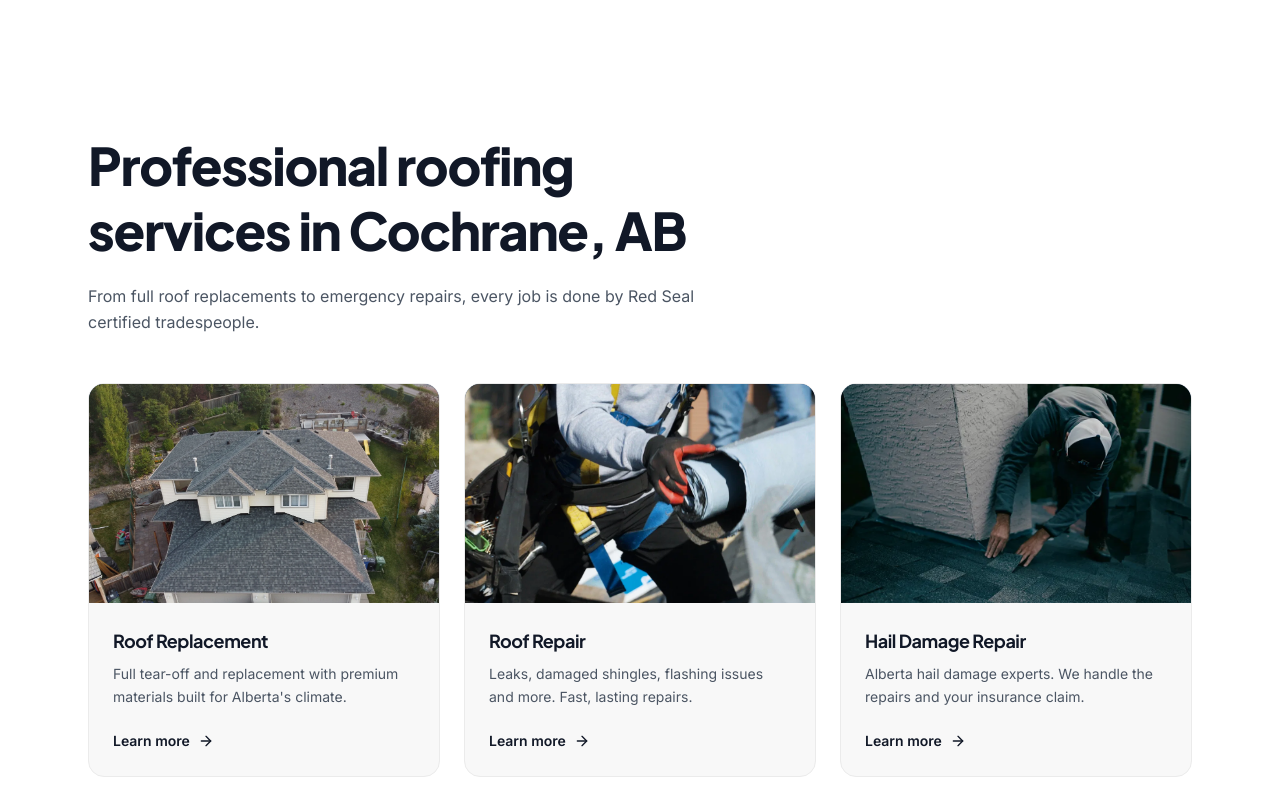
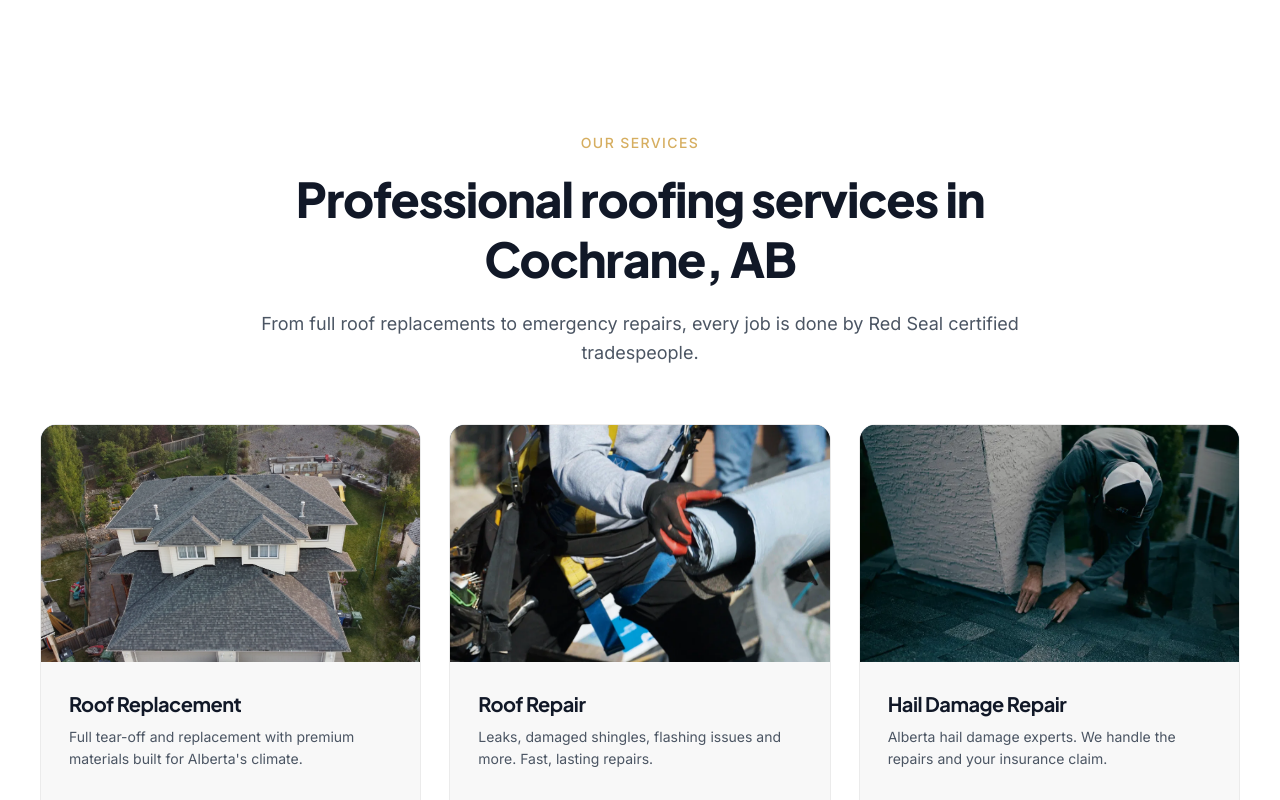
Before and after one commit to sereniumai/sure-west-roofing, a Next.js app: page / in a window 1280 px wide. Shown: the part 1300-2100 px from the top of the page. Built offline with nearby package versions, Linux system fonts and the light colour scheme.

Commit message:
Premium services grid: full-width, centered header, gold accents
- Wider container (max-w-7xl), centered heading with gold label
- Bigger card padding, larger titles, gold 'Learn more' links
- Stronger hover shadow and lift for premium feel

https://claude.ai/code/session_01YQhS7KR8SVz47EZVXG4yCC

```diff
--- a/components/sections/ServicesGrid.tsx
+++ b/components/sections/ServicesGrid.tsx
@@ -30,25 +30,28 @@ export function ServicesGrid({
 }: ServicesGridProps) {
   return (
     <section className="bg-white py-20 lg:py-28">
-      <div className="max-w-6xl mx-auto px-6">
-        {/* Header */}
+      <div className="max-w-7xl mx-auto px-6 lg:px-10">
+        {/* Header — centered, full width */}
         <motion.div
-          className="max-w-2xl"
+          className="text-center max-w-3xl mx-auto mb-14"
           initial={{ y: 30, opacity: 0 }}
           whileInView={{ y: 0, opacity: 1 }}
           viewport={{ once: true, margin: '-80px' }}
           transition={{ duration: 0.6, ease: [0.16, 1, 0.3, 1] }}
         >
-          <h2 className="font-display font-extrabold text-3xl lg:text-[52px] text-dark tracking-tight leading-tight">
+          <p className="text-sm font-body font-medium text-[#D6AE60] uppercase tracking-widest mb-4">
+            Our services
+          </p>
+          <h2 className="font-display font-extrabold text-3xl lg:text-[48px] text-dark tracking-tight leading-tight">
             {heading}
           </h2>
-          <p className="font-body text-body-text leading-relaxed mt-5">
+          <p className="font-body text-body-text leading-relaxed mt-5 text-lg">
             {body}
           </p>
         </motion.div>
 
         {/* 3×2 Grid */}
-        <div className="grid grid-cols-1 sm:grid-cols-2 lg:grid-cols-3 gap-6 mt-12">
+        <div className="grid grid-cols-1 sm:grid-cols-2 lg:grid-cols-3 gap-7">
           {services.map((service, i) => (
             <motion.div
               key={service.href}
@@ -59,7 +62,7 @@ export function ServicesGrid({
             >
               <Link
                 href={service.href}
-                className="group block bg-[#F8F8F8] border border-[#EBEBEB] rounded-2xl overflow-hidden hover:shadow-[0_8px_30px_rgba(0,0,0,0.08)] transition-all duration-500 h-full hover:-translate-y-1"
+                className="group block bg-[#F8F8F8] border border-[#EBEBEB] rounded-2xl overflow-hidden hover:shadow-[0_12px_40px_rgba(0,0,0,0.1)] transition-all duration-500 h-full hover:-translate-y-1.5"
               >
                 {/* Image */}
                 <div className="aspect-[16/10] relative overflow-hidden bg-gradient-to-br from-[#1B3558] to-[#2a4a7a]">
@@ -73,20 +76,20 @@ export function ServicesGrid({
                     />
                   )}
                   {/* Hover overlay */}
-                  <div className="absolute inset-0 bg-gradient-to-t from-black/25 via-transparent to-transparent opacity-0 group-hover:opacity-100 transition-opacity duration-500" />
+                  <div className="absolute inset-0 bg-gradient-to-t from-black/30 via-transparent to-transparent opacity-0 group-hover:opacity-100 transition-opacity duration-500" />
                 </div>
 
                 {/* Content */}
-                <div className="p-6">
-                  <h3 className="font-display font-bold text-lg text-dark tracking-tight mb-2">
+                <div className="p-7">
+                  <h3 className="font-display font-bold text-xl text-dark tracking-tight mb-2">
                     {service.title}
                   </h3>
-                  <p className="font-body text-sm text-body-text leading-relaxed mb-5">
+                  <p className="font-body text-sm text-body-text leading-relaxed mb-6">
                     {service.description}
                   </p>
-                  <span className="inline-flex items-center gap-2 font-body font-semibold text-sm text-dark group-hover:text-[#D6AE60] transition-colors duration-300">
+                  <span className="inline-flex items-center gap-2 font-body font-semibold text-sm text-[#D6AE60] group-hover:gap-3 transition-all duration-300">
                     Learn more
-                    <ArrowRight className="w-4 h-4 group-hover:translate-x-1.5 transition-transform duration-300" />
+                    <ArrowRight className="w-4 h-4" />
                   </span>
                 </div>
               </Link>
@@ -96,7 +99,7 @@ export function ServicesGrid({
 
         {/* CTA below grid */}
         <motion.div
-          className="mt-12 text-center"
+          className="mt-14 text-center"
           initial={{ opacity: 0, y: 15 }}
           whileInView={{ opacity: 1, y: 0 }}
           viewport={{ once: true }}
```
